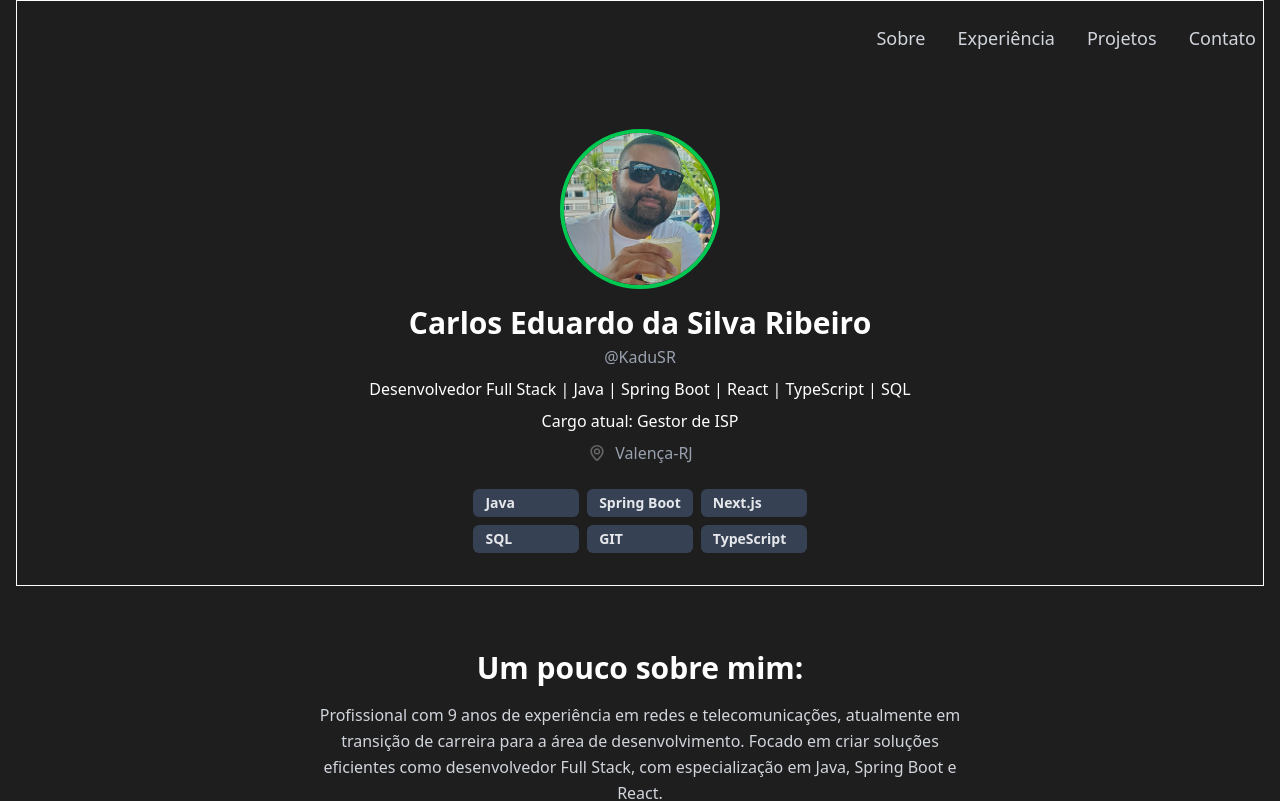
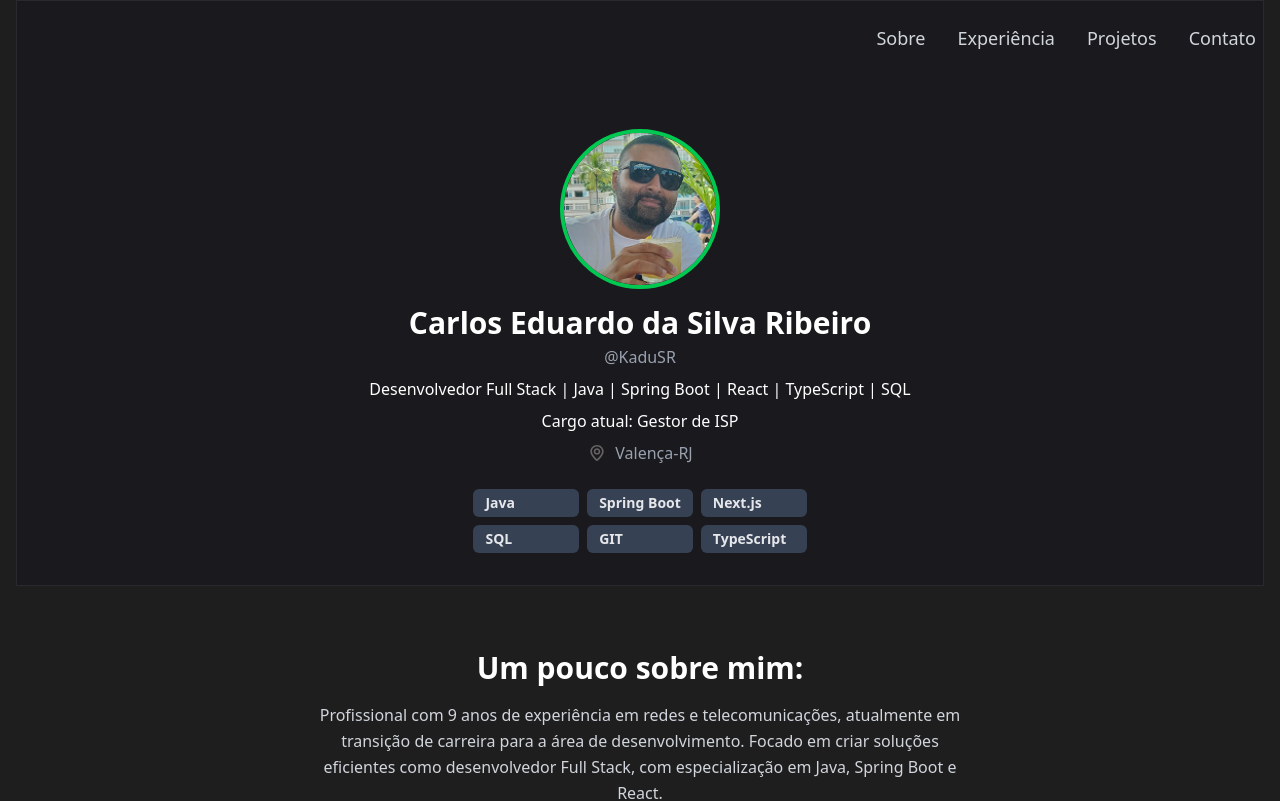
Before and after one commit to KaduSR/kadusr-portfolio, a React (Vite) app: page / in a window 1280 px wide. Shown: the top 801 px of the page. Built offline with nearby package versions, Linux system fonts and the light colour scheme.

Commit message:
style(ProfileCard): update styling
- Changed border color to #29292E
- Added background color #1A1A1E

```diff
--- a/src/styles/module/ProfileCard.module.css
+++ b/src/styles/module/ProfileCard.module.css
@@ -2,7 +2,8 @@
 
 .card {
     @apply pt-32 p-8 flex flex-col items-center text-center;
-    border: 1px solid;
+    border: 1px solid #29292E;
+    background-color: #1A1A1E;
 }
 
 .avatar {
```
